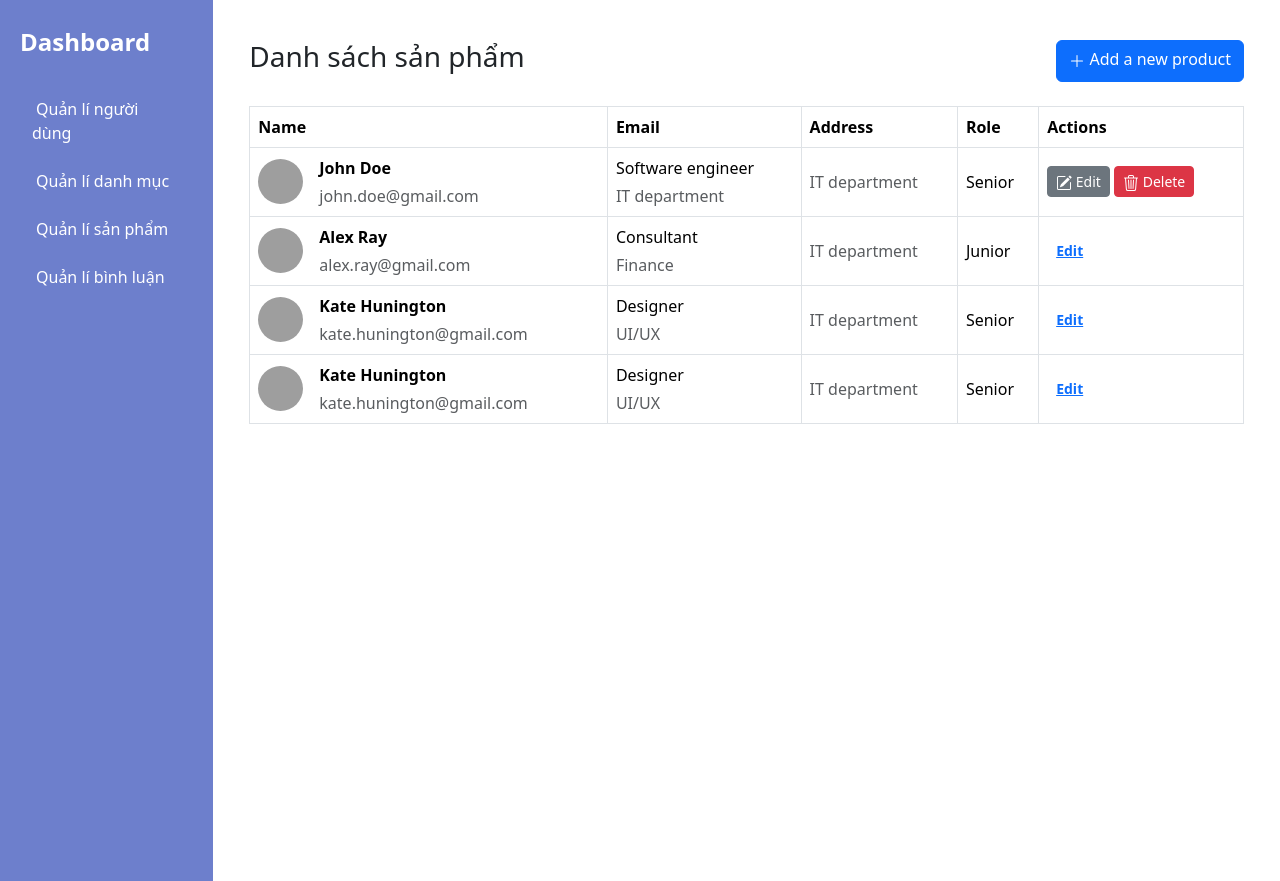
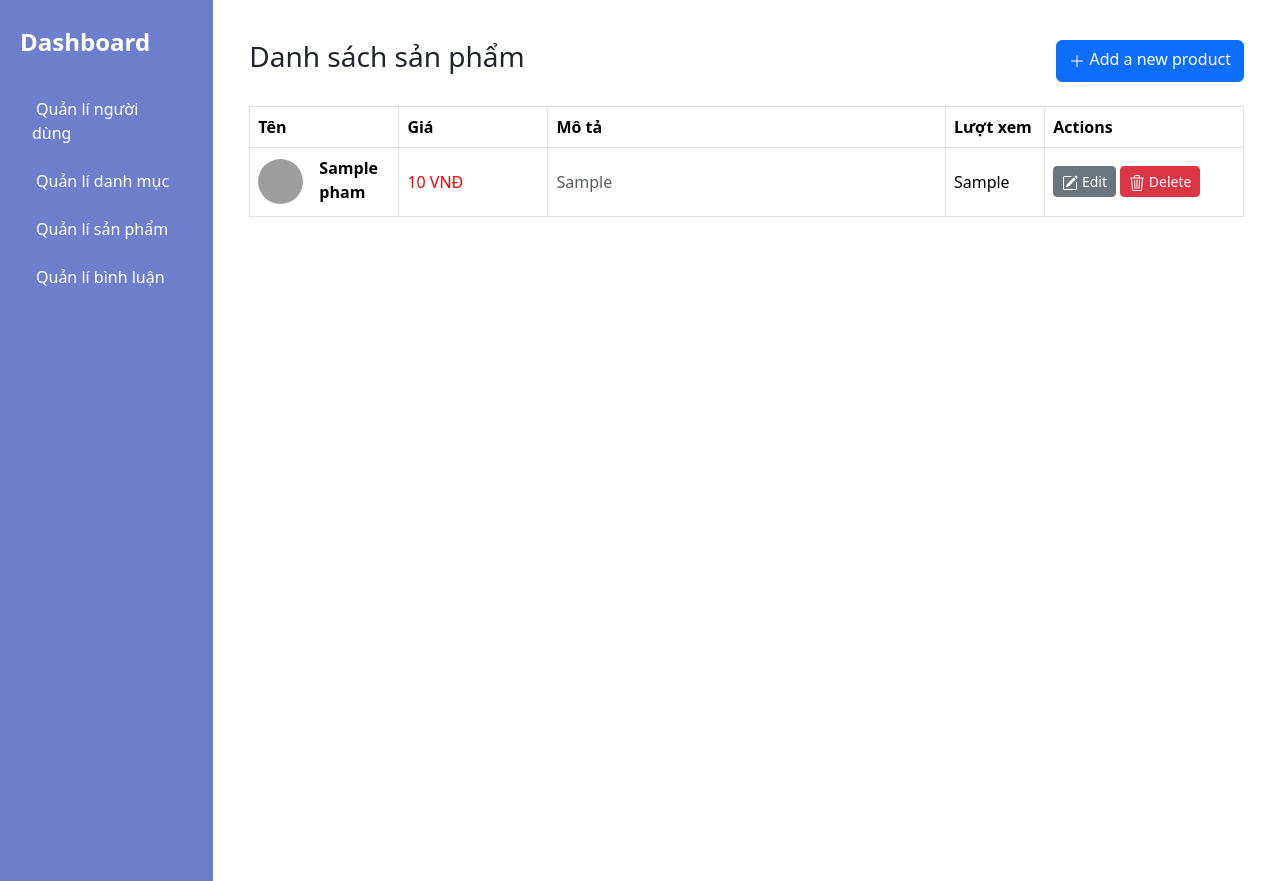
Before and after one commit to Haidang01/shopping_php, a PHP site: page /quanlisp.php in a window 1280 px wide. Run offline with PHP 8.4, Linux system fonts and the light colour scheme; tables that the repository leaves empty or names only in its code hold one stand-in row (values such as "Sample post"); grey boxes are pictures that could not be loaded.

Commit message:
update chucnang sp dm

```diff
--- a/model/connectDb.php
+++ b/model/connectDb.php
@@ -4,15 +4,14 @@ $username = 'root';
 $password = '';
 
 try {
-    $conn = new PDO(
+    $connect = new PDO(
         "mysql:host=$servername;dbname=xshop1",
         $username,
         $password
     );
     // set the PDO error mode to exception
     $connect->setAttribute(PDO::ATTR_ERRMODE, PDO::ERRMODE_EXCEPTION);
-    echo 'Connected successfully';
+    // echo 'Connected successfully';
 } catch (PDOException $e) {
     echo 'Connection failed: ' . $e->getMessage();
 }
-?>
--- a/views/admin/formadddm.php
+++ b/views/admin/formadddm.php
@@ -9,4 +9,5 @@ include 'header.php'; ?>
     </div>
     <button type="submit" style='width:100%' class="btn btn-primary">Thêm</button>
   </form>
+  <h3 style="color: red;"><?php echo isset($_GET["mess"]) ? $_GET['mess'] : "" ?></h3>
 </div>
--- a/views/admin/quanlisp.php
+++ b/views/admin/quanlisp.php
@@ -1,143 +1,71 @@
 <?php
-include 'header.php'; ?>
+include 'header.php';
+include '../../model/connectDb.php';
+$q1 = "SELECT * FROM san_pham";
+$statement1 = $connect->prepare($q1);
+$statement1->execute();
+$product = $statement1->fetchAll();
+?>
+
 <div style='backround:#f8f9fa;' class="col  py-3">
   <div class="container p-4">
     <div style='display:flex' class='d_flex mb-4 justify-content-between'>
       <h2 class='fs-3  d-inline'>Danh sách sản phẩm</h2>
+      <p style="color: red;"><?php echo isset($_GET["mess"]) ? $_GET['mess'] : "" ?></p>
+
       <a href='formAddsp.php' class='btn btn-primary'>
-        <svg xmlns="http://www.w3.org/2000/svg" width="16" height="16" fill="currentColor" class="bi bi-plus-lg"
-          viewBox="0 0 16 16">
-          <path fill-rule="evenodd"
-            d="M8 2a.5.5 0 0 1 .5.5v5h5a.5.5 0 0 1 0 1h-5v5a.5.5 0 0 1-1 0v-5h-5a.5.5 0 0 1 0-1h5v-5A.5.5 0 0 1 8 2Z" />
+        <svg xmlns="http://www.w3.org/2000/svg" width="16" height="16" fill="currentColor" class="bi bi-plus-lg" viewBox="0 0 16 16">
+          <path fill-rule="evenodd" d="M8 2a.5.5 0 0 1 .5.5v5h5a.5.5 0 0 1 0 1h-5v5a.5.5 0 0 1-1 0v-5h-5a.5.5 0 0 1 0-1h5v-5A.5.5 0 0 1 8 2Z" />
         </svg>
         Add a new product</a>
     </div>
     <table class="table align-middle mb-0 bg-white table-bordered table-hover ">
       <thead class="bg-light ">
         <tr>
-          <th>Name</th>
-          <th>Email</th>
-          <th>Address</th>
-          <th>Role</th>
+          <th>Tên</th>
+          <th>Giá</th>
+          <th>Mô tả</th>
+          <th>Lượt xem</th>
           <th>Actions</th>
         </tr>
       </thead>
       <tbody>
+        <?php foreach ($product as $pro) { ?>
           <tr>
             <td>
               <div class="d-flex align-items-center">
-              <img src="https://mdbootstrap.com/img/new/avatars/8.jpg" alt="" style="width: 45px; height: 45px"
-                class="rounded-circle" />
+                <img src="https://mdbootstrap.com/img/new/avatars/8.jpg" alt="" style="width: 45px; height: 45px" class="rounded-circle" />
                 <div class="ms-3">
-                <p class="fw-bold mb-1">John Doe</p>
-                <p class="text-muted mb-0">john.doe@gmail.com</p>
+                  <p class="fw-bold mb-1"><?= $pro["name"] ?></p>
                 </div>
               </div>
             </td>
-          <td>
-            <p class="fw-normal mb-1">Software engineer</p>
-            <p class="text-muted mb-0">IT department</p>
+            <td width=15%>
+              <p class="text-muted mb-0"><span style="color: red;"><?= $pro["price"] ?> VNĐ</span></p>
             </td>
-          <td>
-            <p class="text-muted mb-0">IT department</p>
+            <td width=40%>
+              <p class="text-muted mb-0"><?= $pro["mo_ta"] ?></p>
             </td>
-          <td>Senior</td>
-          <td>
+            <td width=10%><?= $pro["luot_xem"] ?></td>
+            <td width=20%>
               <button type="button" class="btn btn-secondary btn-sm btn-rounded">
-              <svg xmlns="http://www.w3.org/2000/svg" width="16" height="16" fill="currentColor"
-                class="bi bi-pencil-square" viewBox="0 0 16 16">
-                <path
-                  d="M15.502 1.94a.5.5 0 0 1 0 .706L14.459 3.69l-2-2L13.502.646a.5.5 0 0 1 .707 0l1.293 1.293zm-1.75 2.456-2-2L4.939 9.21a.5.5 0 0 0-.121.196l-.805 2.414a.25.25 0 0 0 .316.316l2.414-.805a.5.5 0 0 0 .196-.12l6.813-6.814z" />
-                <path fill-rule="evenodd"
-                  d="M1 13.5A1.5 1.5 0 0 0 2.5 15h11a1.5 1.5 0 0 0 1.5-1.5v-6a.5.5 0 0 0-1 0v6a.5.5 0 0 1-.5.5h-11a.5.5 0 0 1-.5-.5v-11a.5.5 0 0 1 .5-.5H9a.5.5 0 0 0 0-1H2.5A1.5 1.5 0 0 0 1 2.5v11z" />
+                <svg xmlns="http://www.w3.org/2000/svg" width="16" height="16" fill="currentColor" class="bi bi-pencil-square" viewBox="0 0 16 16">
+                  <path d="M15.502 1.94a.5.5 0 0 1 0 .706L14.459 3.69l-2-2L13.502.646a.5.5 0 0 1 .707 0l1.293 1.293zm-1.75 2.456-2-2L4.939 9.21a.5.5 0 0 0-.121.196l-.805 2.414a.25.25 0 0 0 .316.316l2.414-.805a.5.5 0 0 0 .196-.12l6.813-6.814z" />
+                  <path fill-rule="evenodd" d="M1 13.5A1.5 1.5 0 0 0 2.5 15h11a1.5 1.5 0 0 0 1.5-1.5v-6a.5.5 0 0 0-1 0v6a.5.5 0 0 1-.5.5h-11a.5.5 0 0 1-.5-.5v-11a.5.5 0 0 1 .5-.5H9a.5.5 0 0 0 0-1H2.5A1.5 1.5 0 0 0 1 2.5v11z" />
                 </svg>
                 Edit
               </button>
+              <a href="../../controllers/deleteSp.php?id=<?= $pro["id"] ?>" onclick="return confirm('Bạn có chắc k ')">
                 <button type="button" class="btn btn-danger btn-sm btn-rounded">
-              <svg xmlns="http://www.w3.org/2000/svg" width="16" height="16" fill="currentColor" class="bi bi-trash3"
-                viewBox="0 0 16 16">
-                <path
-                  d="M6.5 1h3a.5.5 0 0 1 .5.5v1H6v-1a.5.5 0 0 1 .5-.5ZM11 2.5v-1A1.5 1.5 0 0 0 9.5 0h-3A1.5 1.5 0 0 0 5 1.5v1H2.506a.58.58 0 0 0-.01 0H1.5a.5.5 0 0 0 0 1h.538l.853 10.66A2 2 0 0 0 4.885 16h6.23a2 2 0 0 0 1.994-1.84l.853-10.66h.538a.5.5 0 0 0 0-1h-.995a.59.59 0 0 0-.01 0H11Zm1.958 1-.846 10.58a1 1 0 0 1-.997.92h-6.23a1 1 0 0 1-.997-.92L3.042 3.5h9.916Zm-7.487 1a.5.5 0 0 1 .528.47l.5 8.5a.5.5 0 0 1-.998.06L5 5.03a.5.5 0 0 1 .47-.53Zm5.058 0a.5.5 0 0 1 .47.53l-.5 8.5a.5.5 0 1 1-.998-.06l.5-8.5a.5.5 0 0 1 .528-.47ZM8 4.5a.5.5 0 0 1 .5.5v8.5a.5.5 0 0 1-1 0V5a.5.5 0 0 1 .5-.5Z" />
+                  <svg xmlns="http://www.w3.org/2000/svg" width="16" height="16" fill="currentColor" class="bi bi-trash3" viewBox="0 0 16 16">
+                    <path d="M6.5 1h3a.5.5 0 0 1 .5.5v1H6v-1a.5.5 0 0 1 .5-.5ZM11 2.5v-1A1.5 1.5 0 0 0 9.5 0h-3A1.5 1.5 0 0 0 5 1.5v1H2.506a.58.58 0 0 0-.01 0H1.5a.5.5 0 0 0 0 1h.538l.853 10.66A2 2 0 0 0 4.885 16h6.23a2 2 0 0 0 1.994-1.84l.853-10.66h.538a.5.5 0 0 0 0-1h-.995a.59.59 0 0 0-.01 0H11Zm1.958 1-.846 10.58a1 1 0 0 1-.997.92h-6.23a1 1 0 0 1-.997-.92L3.042 3.5h9.916Zm-7.487 1a.5.5 0 0 1 .528.47l.5 8.5a.5.5 0 0 1-.998.06L5 5.03a.5.5 0 0 1 .47-.53Zm5.058 0a.5.5 0 0 1 .47.53l-.5 8.5a.5.5 0 1 1-.998-.06l.5-8.5a.5.5 0 0 1 .528-.47ZM8 4.5a.5.5 0 0 1 .5.5v8.5a.5.5 0 0 1-1 0V5a.5.5 0 0 1 .5-.5Z" />
                   </svg>
                   Delete
                 </button>
+              </a>
             </td>
           </tr>
-        <tr>
-          <td>
-            <div class="d-flex align-items-center">
-              <img src="https://mdbootstrap.com/img/new/avatars/6.jpg" class="rounded-circle" alt=""
-                style="width: 45px; height: 45px" />
-              <div class="ms-3">
-                <p class="fw-bold mb-1">Alex Ray</p>
-                <p class="text-muted mb-0">alex.ray@gmail.com</p>
-              </div>
-            </div>
-          </td>
-          <td>
-            <p class="fw-normal mb-1">Consultant</p>
-            <p class="text-muted mb-0">Finance</p>
-          </td>
-          <td>
-            <p class="text-muted mb-0">IT department</p>
-          </td>
-          <td>Junior</td>
-          <td>
-            <button type="button" class="btn btn-link btn-rounded btn-sm fw-bold" data-mdb-ripple-color="dark">
-              Edit
-            </button>
-          </td>
-        </tr>
-        <tr>
-          <td>
-            <div class="d-flex align-items-center">
-              <img src="https://mdbootstrap.com/img/new/avatars/7.jpg" class="rounded-circle" alt=""
-                style="width: 45px; height: 45px" />
-              <div class="ms-3">
-                <p class="fw-bold mb-1">Kate Hunington</p>
-                <p class="text-muted mb-0">kate.hunington@gmail.com</p>
-              </div>
-            </div>
-          </td>
-          <td>
-            <p class="fw-normal mb-1">Designer</p>
-            <p class="text-muted mb-0">UI/UX</p>
-          </td>
-          <td>
-            <p class="text-muted mb-0">IT department</p>
-          </td>
-          <td>Senior</td>
-          <td>
-            <button type="button" class="btn btn-link btn-rounded btn-sm fw-bold" data-mdb-ripple-color="dark">
-              Edit
-            </button>
-          </td>
-        </tr>
-        <tr>
-          <td>
-            <div class="d-flex align-items-center">
-              <img src="https://mdbootstrap.com/img/new/avatars/7.jpg" class="rounded-circle" alt=""
-                style="width: 45px; height: 45px" />
-              <div class="ms-3">
-                <p class="fw-bold mb-1">Kate Hunington</p>
-                <p class="text-muted mb-0">kate.hunington@gmail.com</p>
-              </div>
-            </div>
-          </td>
-          <td>
-            <p class="fw-normal mb-1">Designer</p>
-            <p class="text-muted mb-0">UI/UX</p>
-          </td>
-          <td>
-            <p class="text-muted mb-0">IT department</p>
-          </td>
-          <td>Senior</td>
-          <td>
-            <button type="button" class="btn btn-link btn-rounded btn-sm fw-bold" data-mdb-ripple-color="dark">
-              Edit
-            </button>
-          </td>
-        </tr>
+        <?php } ?>
       </tbody>
     </table>
   </div>
```
Also changed, not shown: controllers/adddm.php (+11 -11 lines), controllers/addsp.php (+35 -1 lines), controllers/deleteDm.php (added, +16 -0 lines), controllers/deleteSp.php (added, +16 -0 lines), views/admin/formAddsp.php (+29 -15 lines), views/admin/quanlidm.php (+26 -105 lines). Lines whose indentation alone changed are shown as unchanged.
